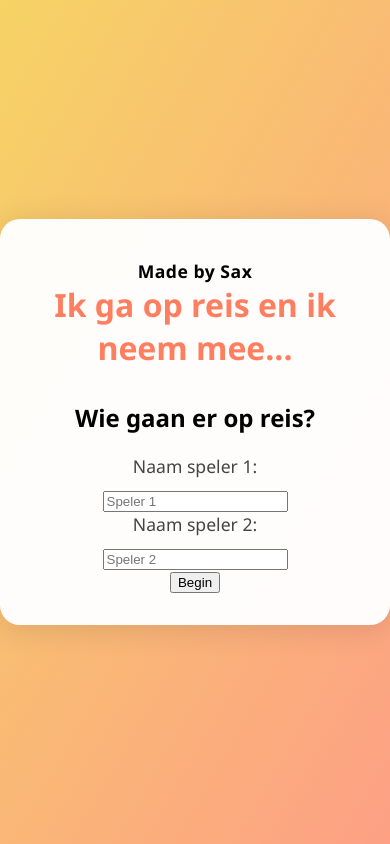
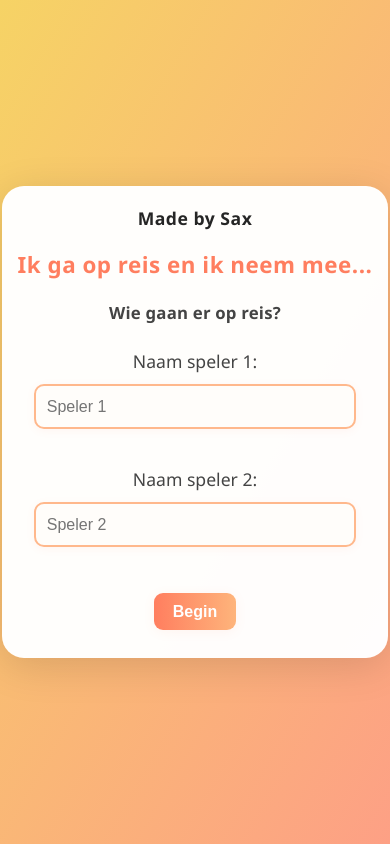
Before and after one commit to SaxsCode/dutch-memory-game, a PHP site: page / in a window 390 px wide. Run offline with PHP 8.4, Linux system fonts and the light colour scheme.

Commit message:
feat: generate new css (ai)

```diff
--- a/js/game.js
+++ b/js/game.js
@@ -51,6 +51,6 @@ function addToList(input) {
 }
 
 function switchPlayer() {
-	$(".p1").toggle();
-	$(".p2").toggle();
+	$('.p1').toggleClass('active');
+	$('.p2').toggleClass('active');
 }
--- a/snippets/game.php
+++ b/snippets/game.php
@@ -1,6 +1,6 @@
 <div class="container">
 	<div><span class="amount">0</span> / <span class="total">1</span></div>
-        <small class="p1">Beurt: <?= htmlspecialchars($player1) ?></small>
+        <small class="p1 active">Beurt: <?= htmlspecialchars($player1) ?></small>
         <small class="p2">Beurt: <?= htmlspecialchars($player2) ?></small>
         <h1>Ik ga op reis en ik neem mee...</h1>
             <label for="item">Wat neem je mee?</label>
--- a/styles/main.css
+++ b/styles/main.css
@@ -1,22 +1,29 @@
 body {
     background: linear-gradient(120deg, #f6d365 0%, #fda085 100%);
-    min-height: 100vh; /* added */
+    min-height: 100vh;
     font-family: 'Segoe UI', Arial, sans-serif;
-    display: flex; /* added */
-    align-items: center; /* added */
-    justify-content: center; /* added */
+    display: flex;
+    align-items: center;
+    justify-content: center;
     margin: 0;
+    transition: background 0.5s;
 }
 
 .container {
-    background: rgba(255,255,255,0.97); /* updated */
-    padding: 2.5rem 2rem 2rem 2rem; /* updated */
-    border-radius: 20px; /* updated */
-    box-shadow: 0 4px 32px rgba(0,0,0,0.12); /* updated */
-    max-width: 600px; /* updated */
-    width: 100%;
-    margin: 0 auto;
-    text-align: center; /* added */
+    background: rgba(255,255,255,0.98);
+    padding: 2.5rem 2rem 2rem 2rem;
+    border-radius: 22px;
+    box-shadow: 0 8px 40px rgba(0,0,0,0.13);
+    max-width: 600px;
+    width: 95%;
+    margin: 2rem auto;
+    text-align: center;
+    animation: fadeIn 0.7s;
+}
+
+@keyframes fadeIn {
+    from { opacity: 0; transform: translateY(40px);}
+    to { opacity: 1; transform: translateY(0);}
 }
 
 small {
@@ -24,23 +31,41 @@ small {
     margin-bottom: 1.2rem;
     font-weight: bold;
     letter-spacing: 0.5px;
+    display: block;
+    opacity: 0.85;
 }
 
-.p1 {
-	display: block;
-	color: blue;
+.p1, .p2 {
+    display: none;
+    font-size: 1.05rem;
+    margin-bottom: 1.1rem;
+    font-weight: bold;
 }
+.p1.active { display: block; color: #2a6cff; }
+.p2.active { display: block; color: #e02d2d; }
 
-.p2 {
-	display: none;
-	color: red;
+.amount, .total {
+    font-weight: bold;
+    font-size: 1.1rem;
+    color: #ff7e5f;
 }
 
 h1 {
-    font-size: 2rem;
+    font-size: 2.2rem;
     color: #ff7e5f;
-    margin-bottom: 2rem;
-    margin-top: 0;
+    margin-bottom: 1.3rem;
+    margin-top: 0.5rem;
+    letter-spacing: 0.5px;
+    font-weight: 800;
+}
+
+h2 {
+    font-size: 1.3rem;
+    color: #444;
+    margin-bottom: 1.6rem;
+    margin-top: 0.2rem;
+    font-weight: 600;
+    letter-spacing: 0.2px;
 }
 
 label {
@@ -49,37 +74,73 @@ label {
     margin-bottom: 0.7rem;
     display: block;
     font-weight: 500;
+    text-align: left;
+    margin-left: 10%;
 }
 
-.big-input {
+.player-input {
+    margin-bottom: 1.1rem;
+}
+
+input[type="text"], .big-input {
     width: 80%;
     max-width: 400px;
     padding: 1rem;
-    font-size: 1.3rem;
+    font-size: 1.2rem;
     border: 2px solid #ffb88c;
     border-radius: 10px;
-    margin-bottom: 1.5rem;
-    transition: border-color 0.2s;
+    margin-bottom: 1.3rem;
+    transition: border-color 0.2s, box-shadow 0.2s;
     box-shadow: 0 2px 8px rgba(255,126,95,0.07);
-}
-.big-input:focus {
-    border-color: #ff7e5f;
+    background: #fffdfa;
     outline: none;
 }
+input[type="text"]:focus, .big-input:focus {
+    border-color: #ff7e5f;
+    box-shadow: 0 0 0 2px #ffb88c33;
+}
 
-.submit-btn {
+button, .submit-btn {
     display: inline-block;
     background: linear-gradient(90deg, #ff7e5f 0%, #feb47b 100%);
     color: #fff;
     border: none;
-    border-radius: 8px;
-    padding: 0.7rem 2.5rem;
-    font-size: 1.1rem;
+    border-radius: 9px;
+    padding: 0.8rem 2.7rem;
+    font-size: 1.13rem;
     font-weight: bold;
     cursor: pointer;
     box-shadow: 0 2px 12px rgba(255,126,95,0.08);
-    transition: background 0.2s;
+    transition: background 0.2s, transform 0.1s;
+    margin-top: 0.5rem;
+    margin-bottom: 0.2rem;
 }
-.submit-btn:hover {
+button:hover, .submit-btn:hover {
     background: linear-gradient(90deg, #feb47b 0%, #ff7e5f 100%);
+    transform: scale(1.04);
 }
+
+@media (max-width: 700px) {
+    .container {
+        padding: 1.2rem 0.5rem 1.5rem 0.5rem;
+        max-width: 98vw;
+    }
+    h1 {
+        font-size: 1.4rem;
+    }
+    h2 {
+        font-size: 1.05rem;
+    }
+    input[type="text"], .big-input {
+        font-size: 1rem;
+        padding: 0.7rem;
+    }
+    button, .submit-btn {
+        font-size: 1rem;
+        padding: 0.6rem 1.2rem;
+    }
+    label {
+        margin-left: 0;
+        text-align: center;
+    }
+}
```
